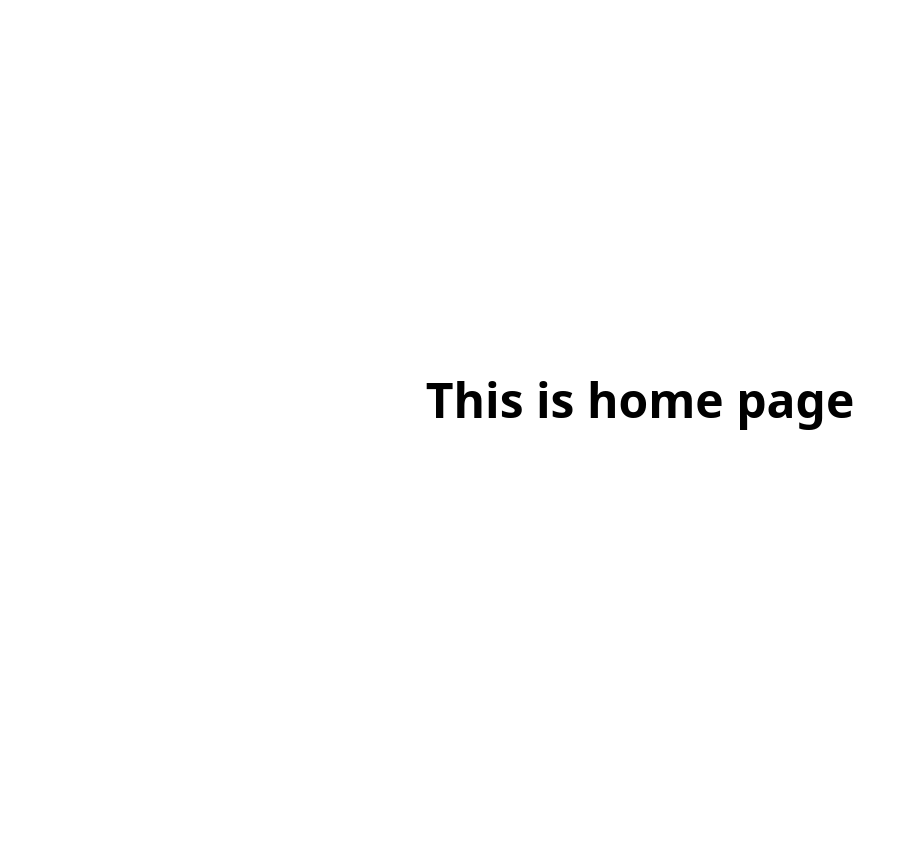
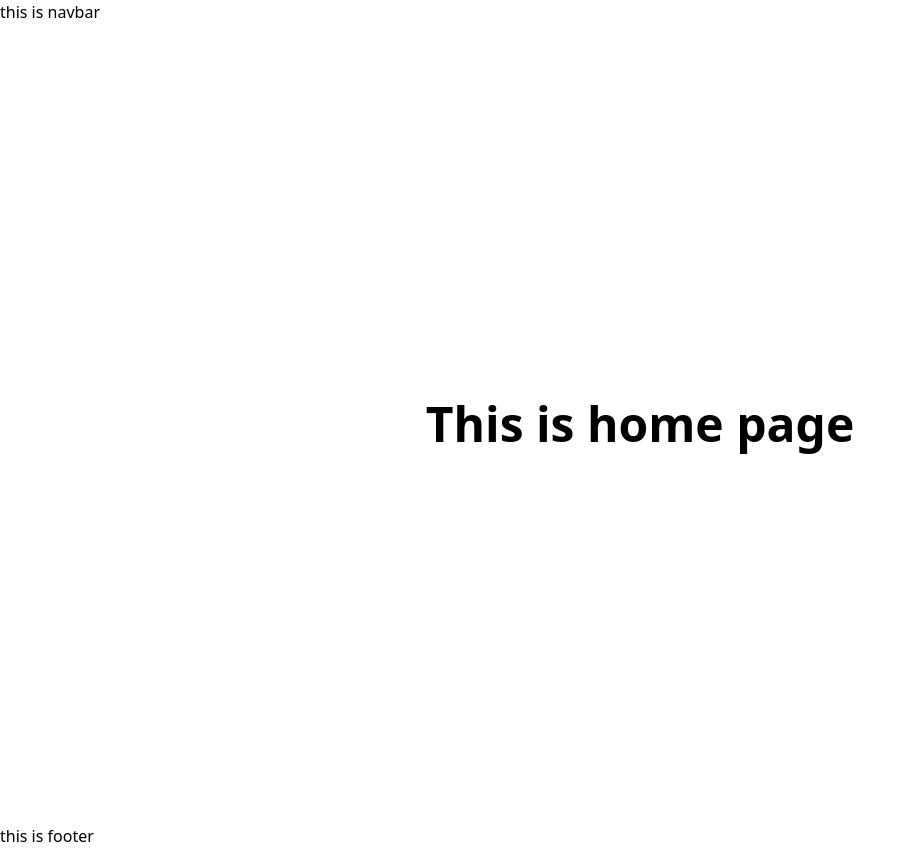
Before and after one commit to git-sujon/travel-agencies-all-in-one-place, a Next.js app: page / in a window 1280 px wide. Shown: the whole page, without its empty margins (0-916 px from the left). Before the commit the page ends 800 px from the top, so only its background shows below. Built offline with nearby package versions, Linux system fonts and the light colour scheme.

Commit message:
RootLayout Created

```diff
--- a/package.json
+++ b/package.json
@@ -21,6 +21,7 @@
     "react": "18.2.0",
     "react-dom": "18.2.0",
     "react-hook-form": "^7.45.4",
+    "react-hot-toast": "^2.4.1",
     "react-redux": "^8.1.2",
     "tailwindcss": "3.3.3",
     "typescript": "5.1.6"
--- /dev/null
+++ b/src/components/UI/Shared/Footer.tsx
@@ -0,0 +1,9 @@
+const Footer = () => {
+    return (
+        <div>
+            this is footer
+        </div>
+    );
+};
+
+export default Footer;
--- /dev/null
+++ b/src/components/UI/Shared/Navbar.tsx
@@ -0,0 +1,9 @@
+const Navbar = () => {
+    return (
+        <div>
+            this is navbar
+        </div>
+    );
+};
+
+export default Navbar;
--- /dev/null
+++ b/src/components/layout/DashboardLayout.tsx
@@ -0,0 +1,9 @@
+const DashboardLayout = () => {
+    return (
+        <div>
+            Dashboard Layout
+        </div>
+    );
+};
+
+export default DashboardLayout;
--- /dev/null
+++ b/src/components/layout/RootLayout.tsx
@@ -0,0 +1,22 @@
+import Navbar from "../UI/Shared/Navbar";
+import Footer from "../UI/Shared/Footer";
+import { Toaster } from "react-hot-toast";
+
+interface RootLayoutProps {
+  children: React.ReactNode;
+}
+
+const RootLayout = ({ children }: RootLayoutProps) => {
+  return (
+    <>
+      <Toaster />
+      <Navbar />
+      <div className="min-h-screen container">
+        <div className="">{children}</div>
+      </div>
+      <Footer />
+    </>
+  );
+};
+
+export default RootLayout;
--- a/src/pages/index.tsx
+++ b/src/pages/index.tsx
@@ -1,9 +1,27 @@
+import RootLayout from "@/components/layout/RootLayout";
+import Head from "next/head";
+
 const HomePage = () => {
   return (
-    <div className="flex justify-center items-center text-5xl font-bold min-h-screen ">
-      This is home page
-    </div>
+    <>
+      <Head>
+        <title>Travel Agency</title>
+        <meta
+          property="og:title"
+          content="Welcome to a world of exploration and adventure! Our travel agency opens doors to breathtaking destinations, crafting unforgettable experiences for every traveler. Whether you seek tranquil beach getaways, cultural escapades, or thrilling expeditions, we curate journeys that resonate with your wanderlust. Discover the joy of hassle-free travel planning, expert guidance, and immersive itineraries. Your next extraordinary adventure starts here."
+          key="title"
+        />
+      </Head>
+
+      <div className="flex justify-center items-center text-5xl font-bold min-h-screen">
+        This is home page
+      </div>
+    </>
   );
 };
 
 export default HomePage;
+
+HomePage.getLayout = function getLayout(page: React.ReactNode) {
+  return <RootLayout>{page}</RootLayout>;
+};
--- a/tailwind.config.ts
+++ b/tailwind.config.ts
@@ -9,6 +9,20 @@ module.exports = {
     "./src/**/*.{js,ts,jsx,tsx,mdx}",
   ],
   theme: {
+    container: {
+      center: true,
+      padding: {
+        DEFAULT: "1rem",
+        sm: "2rem",
+        lg: "4rem",
+        xl: "5rem",
+        "2xl": "6rem",
+      },
+      screens: {
+        '2xl': '1400px',
+      },
+
+    },
     extend: {
       colors: {
         primary: "#396fe0",
```
Also changed, not shown: 1 other file (tests, documents, lock files or other folders).
